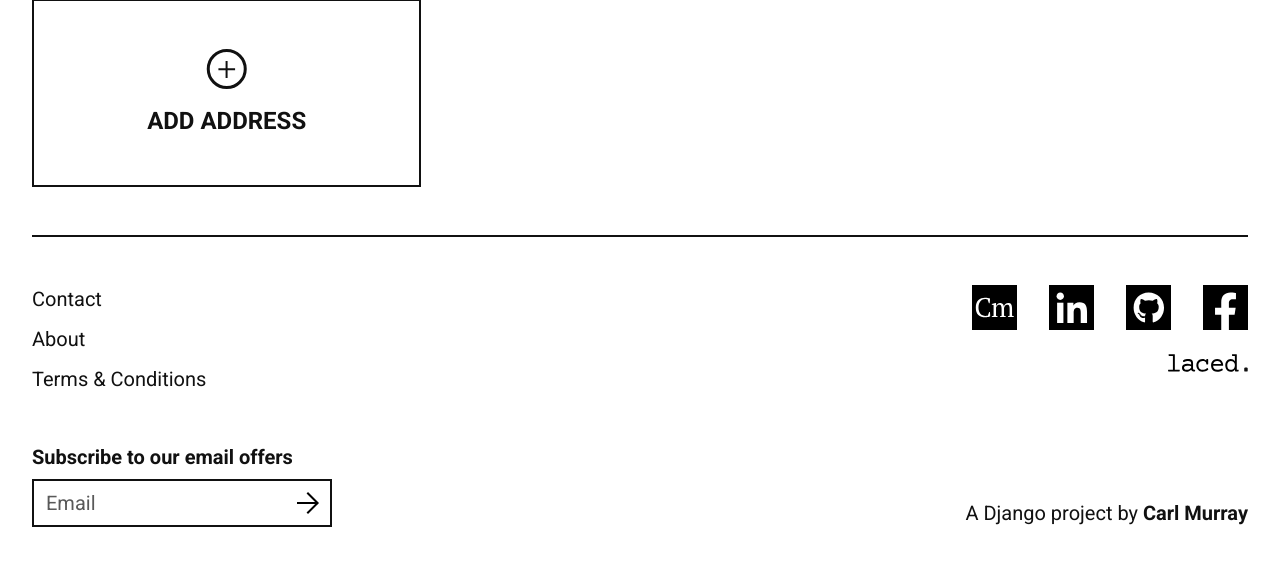
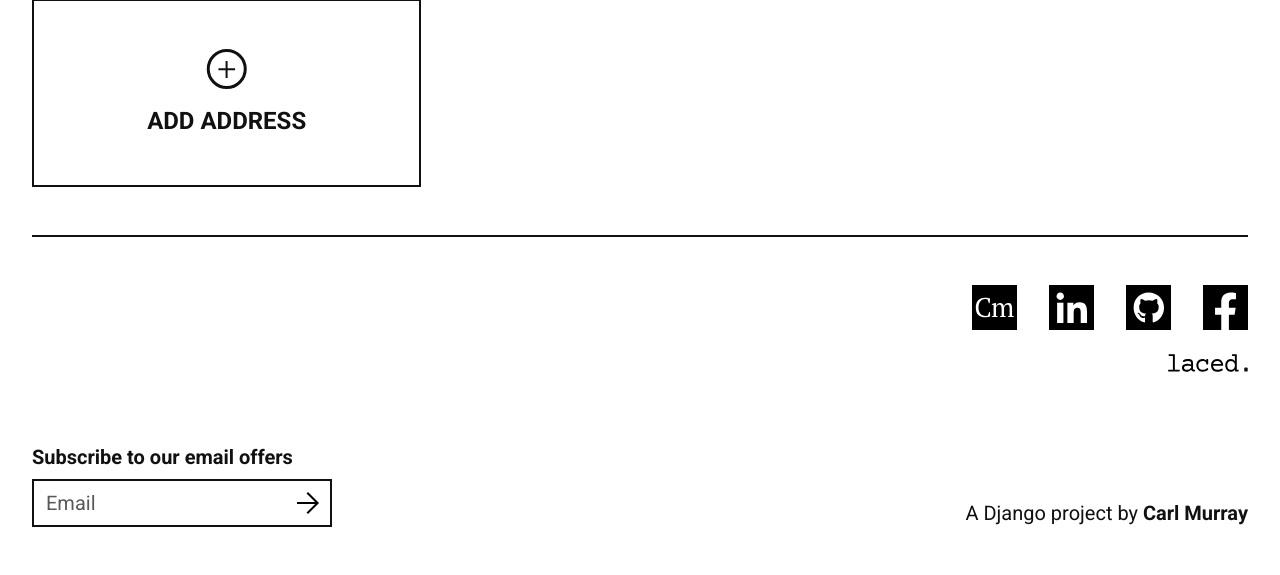
Before and after one commit to bagus0300/MarketIO, a Django app: page /account/addresses/ in a window 1280 px wide. Shown: the part 257-832 px from the top of the page. Run offline with Django 4.2, Linux system fonts and the light colour scheme; the visitor is signed in with stand-in values (Sample User, id 1); data comes from the database, SQL or seed files in the repository; data that the repository does not hold is empty; some libraries are stand-ins or nearby versions.

Commit message:
chore: remove unused footer links, future work planned

```diff
--- a/templates/partials/footer.html
+++ b/templates/partials/footer.html
@@ -4,9 +4,10 @@
         <div class="flex flex-col justify-between w-full gap-8 py-12 border-t-2 sm:gap-0 sm:flex-row border-primary">
             <div class="flex flex-col justify-between flex-1">
                 <div class="flex flex-col gap-3">
-                    <a href="#">Contact</a>
+                    {% comment %} Implement in future release {% endcomment %}
+                    {% comment %} <a href="#">Contact</a>
                     <a href="#">About</a>
-                    <a href="#">Terms & Conditions</a>
+                    <a href="#">Terms & Conditions</a> {% endcomment %}
                 </div>
                 <div>
                     <p class="mt-4 mb-2 font-bold sm:mt-0">Subscribe to our email offers</p>
```
